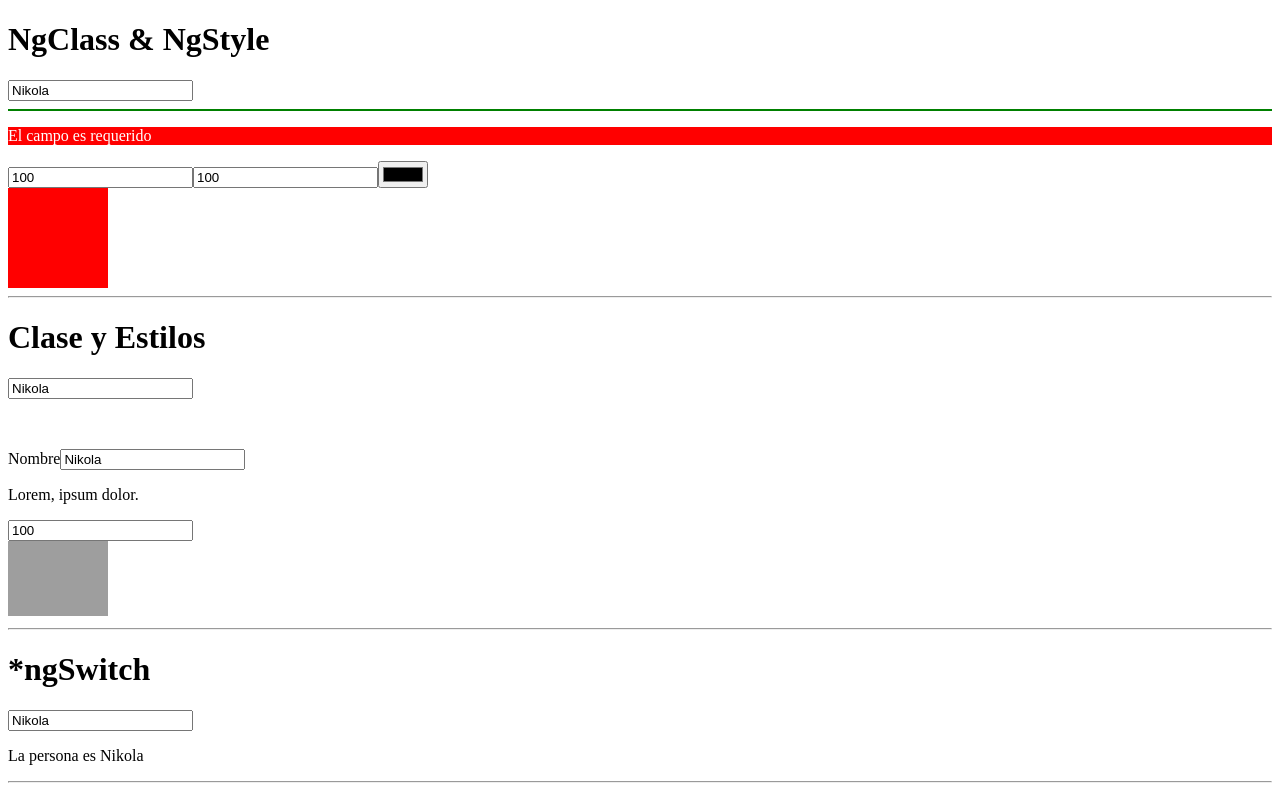
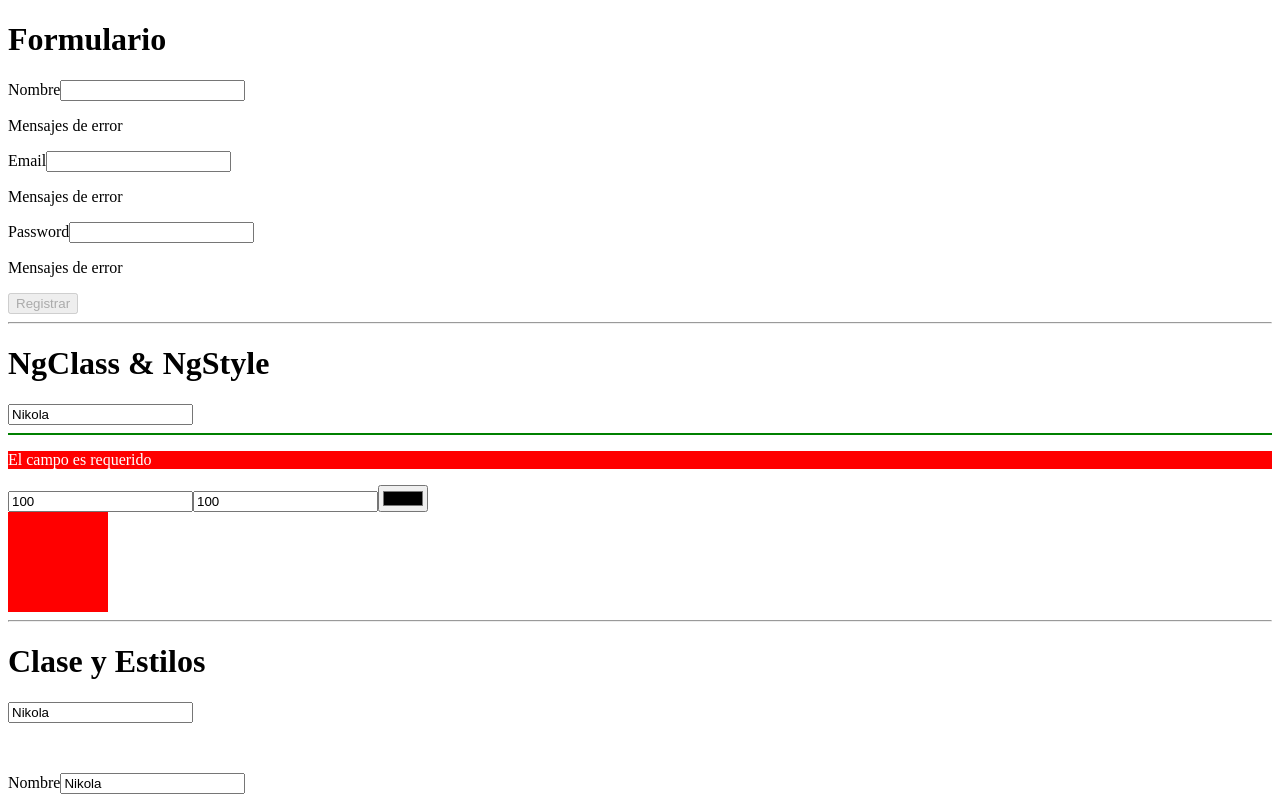
Before and after one commit to NikolaM-Dev/ng-store, an Angular app: page / in a window 1280 px wide. Shown: the top 800 px of the page. Built offline with nearby package versions, Linux system fonts and the light colour scheme; grey boxes are pictures that could not be loaded.

Commit message:
feat(app): Add first form

```diff
--- a/src/app/app.component.html
+++ b/src/app/app.component.html
@@ -1,3 +1,43 @@
+<h1>Formulario</h1>
+<form (ngSubmit)="onRegister()" #registerForm="ngForm" class="form">
+  <div class="form__group">
+    <label for="name">Nombre</label>
+    <input
+      required
+      type="text"
+      [(ngModel)]="register.name"
+      id="name"
+      name="name"
+    />
+    <p>Mensajes de error</p>
+  </div>
+  <div class="form__group">
+    <label for="email">Email</label>
+    <input
+      required
+      type="text"
+      [(ngModel)]="register.email"
+      id="email"
+      name="email"
+    />
+    <p>Mensajes de error</p>
+  </div>
+  <div class="form__group">
+    <label for="password">Password</label>
+    <input
+      required
+      type="password"
+      [(ngModel)]="register.password"
+      id="password"
+      name="password"
+    />
+    <p>Mensajes de error</p>
+  </div>
+  <button [disabled]="registerForm.invalid" type="submit">Registrar</button>
+</form>
+
+<hr />
+
 <h1>NgClass & NgStyle</h1>
 <input type="text" required [(ngModel)]="person.name" #nameInput4="ngModel" />
 <hr
@@ -28,9 +68,9 @@
 <p class="message--error" [class.invalid]="nameInput2.invalid">
   El campo es requerido
 </p>
-<label for="name">Nombre</label>
+<label for="nameOld">Nombre</label>
 <input
-  id="name"
+  id="nameOld"
   type="text"
   required
   [(ngModel)]="person.name"
--- a/src/app/app.component.ts
+++ b/src/app/app.component.ts
@@ -15,6 +15,11 @@ export class AppComponent {
   widthImg = 100;
   names: string[] = ['Nicolas', 'Julian', 'Santi'];
   newName: string = '';
+  register = {
+    name: '',
+    email: '',
+    password: '',
+  };
   box = {
     width: 100,
     height: 100,
@@ -86,4 +91,8 @@ export class AppComponent {
   deleteName(index: number): void {
     this.names.splice(index, 1);
   }
+
+  onRegister(): void {
+    console.log(this.register);
+  }
 }
```
